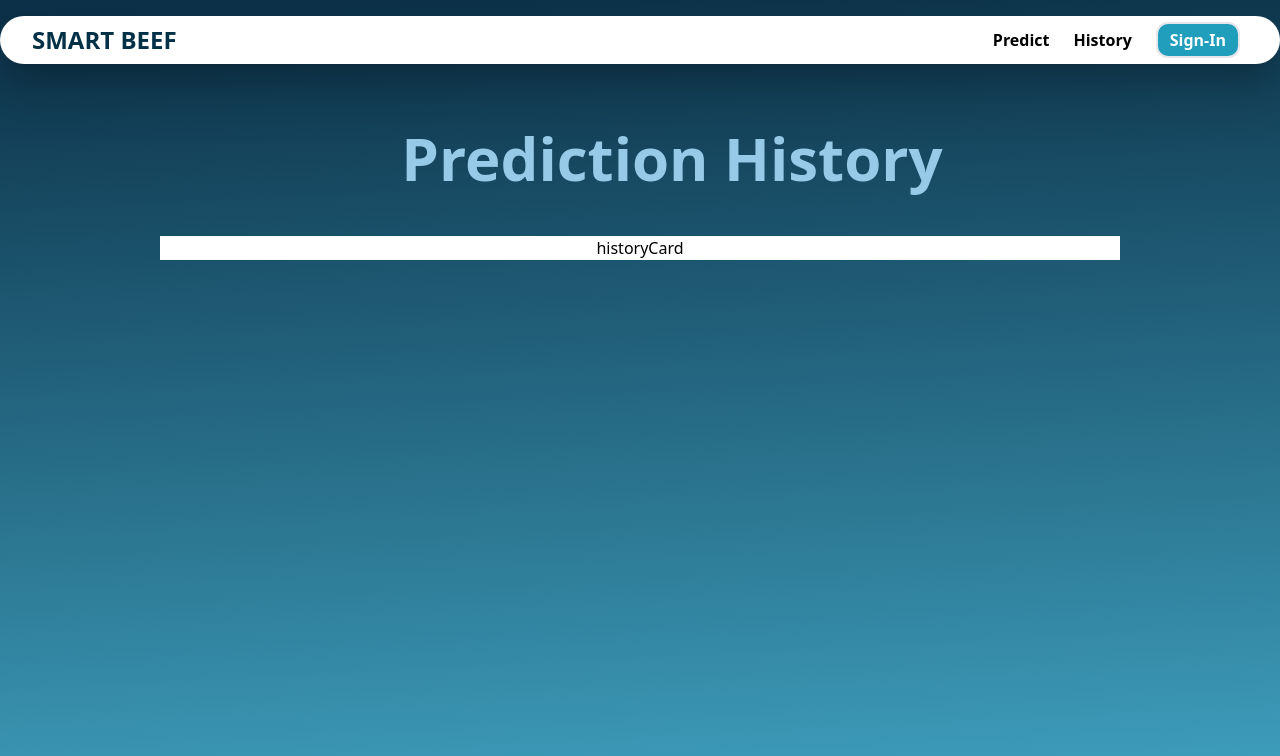
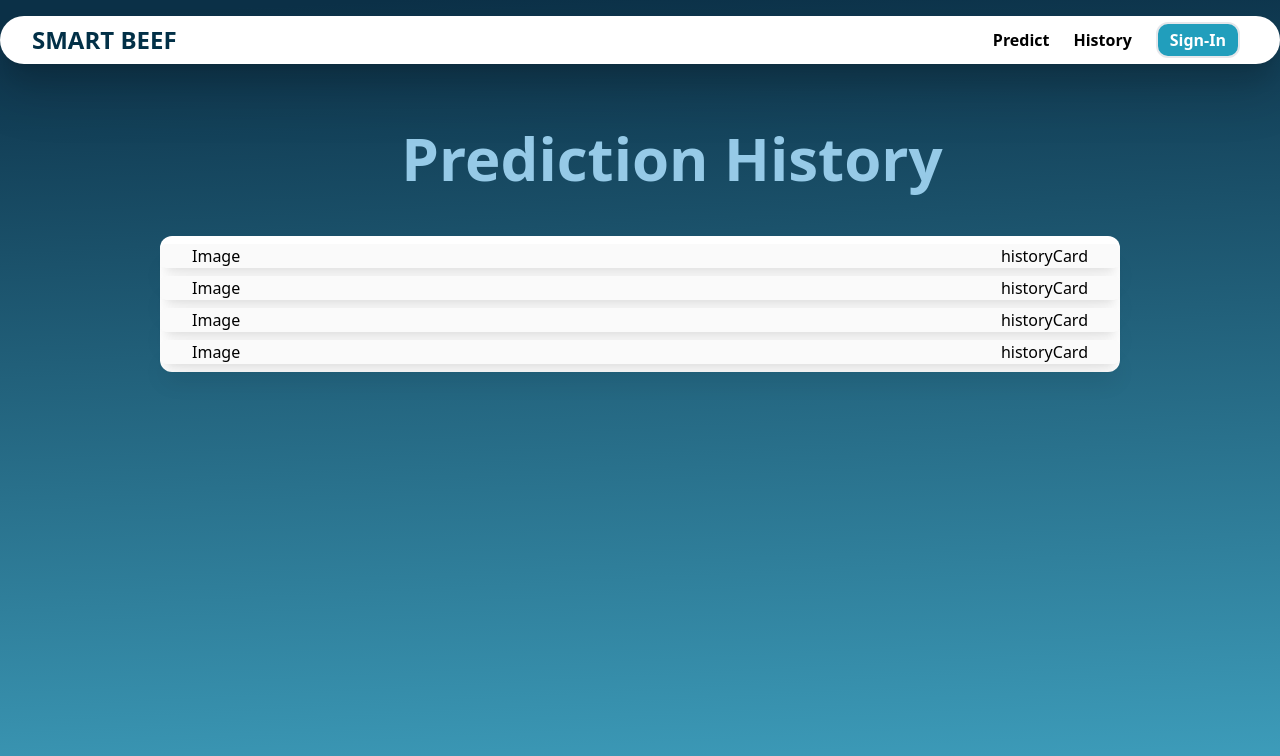
Before and after one commit to hasanchamdany/SmartBeef-Frontend, a Next.js app: page /history in a window 1280 px wide. Shown: the top 756 px of the page. Built offline with nearby package versions, Linux system fonts and the light colour scheme; no server answers.

Commit message:
feat(HistoryCard): add plain history card

```diff
--- a/src/components/Card/HistoryCard.jsx
+++ b/src/components/Card/HistoryCard.jsx
@@ -1,13 +1,14 @@
-import React from 'react'
+import React from "react";
 
 const HistoryCard = () => {
   return (
     <>
-    <div className="flex justify-center">
-    <div className="text-black">historyCard</div>
-    </div>
+      <div className="flex justify-between px-8 bg-[#FAFAFA] shadow-xl rounded-md my-2">
+        <div>Image</div>
+        <div className="text-black">historyCard</div>
+      </div>
     </>
-  )
-}
+  );
+};
 
-export default HistoryCard
+export default HistoryCard;
--- a/src/pages/history.js
+++ b/src/pages/history.js
@@ -3,6 +3,7 @@ import React from "react";
 import HistoryCard from "@/components/Card/HistoryCard";
 
 const history = () => {
+
   return (
     <>
       <DefaultLayout>
@@ -14,8 +15,12 @@ const history = () => {
               </h1>
             </div>
             <div className="flex justify-center">
-              <div className=" bg-white w-3/4 h-3/4 ">
+              <div className=" bg-white rounded-xl w-3/4 h-auto">
                 <HistoryCard />
+                <HistoryCard />
+                <HistoryCard />
+                <HistoryCard />
+
               </div>
             </div>
           </div>
```
